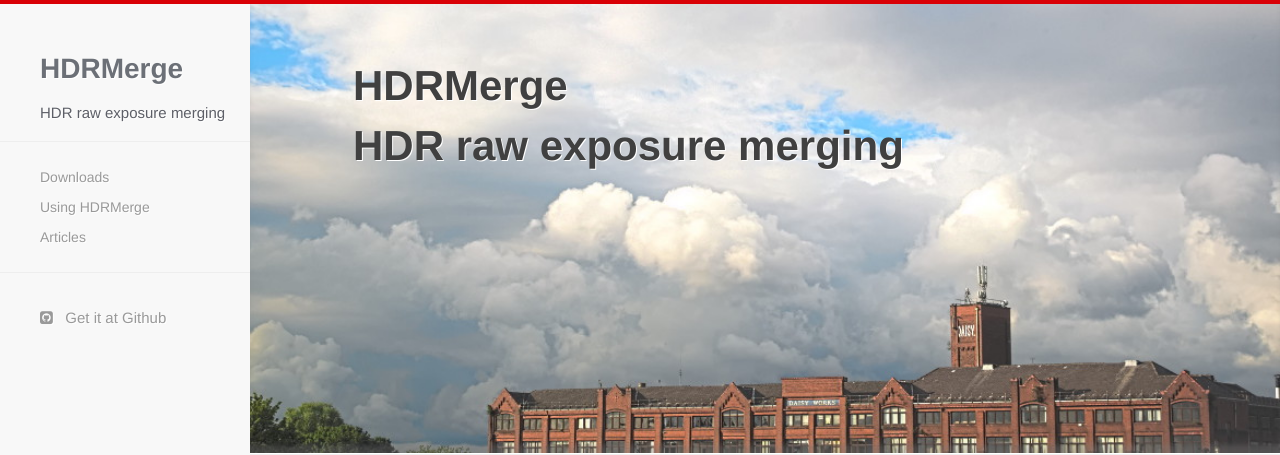
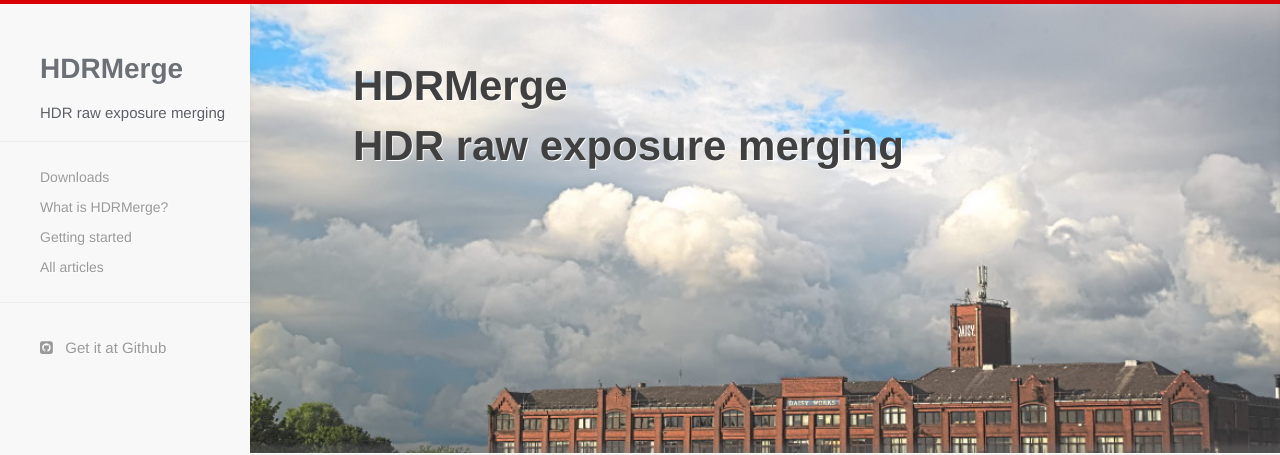
Before and after one commit to jcelaya/hdrmerge, a Jekyll site: the page built from index.md, in a window 1280 px wide. Shown: the top 455 px of the page. Built offline with Jekyll 4.4.1, drawn with Linux system fonts in a browser that asks for light colours; nearby versions of some CDN libraries; Markdown is read by kramdown in place of the engine named in the settings.

Commit message:
Doc: Add another link to navbar and another image.

```diff
--- a/_includes/navbars.html
+++ b/_includes/navbars.html
@@ -13,8 +13,9 @@
         <div class="navbar-collapse collapse">
             <ul class="nav navbar-nav">
                 <li><a href="{{ site.github }}/releases/latest">Downloads</a></li>
-                <li><a href="{% post_url 2014-05-24-using-hdrmerge%}">Using HDRMerge</a></li>
-                <li><a href="{{ site.baseurl }}/list.html">Articles</a></li>
+                <li><a href="{{ site.baseurl }}{% post_url 2014-05-24-what-is-hdrmerge%}">What is HDRMerge?</a></li>
+                <li><a href="{{ site.baseurl }}{% post_url 2014-05-24-using-hdrmerge%}">Getting started</a></li>
+                <li><a href="{{ site.baseurl }}/list.html">All articles</a></li>
             </ul>
         </div>
     </div>
@@ -27,8 +28,9 @@
         </li>
         <hr />
         <li><a href="{{ site.github }}/releases/latest">Downloads</a></li>
-        <li><a href="{{ site.baseurl }}{% post_url 2014-05-24-using-hdrmerge%}">Using HDRMerge</a></li>
-        <li><a href="{{ site.baseurl }}/list.html">Articles</a></li>
+        <li><a href="{{ site.baseurl }}{% post_url 2014-05-24-what-is-hdrmerge%}">What is HDRMerge?</a></li>
+        <li><a href="{{ site.baseurl }}{% post_url 2014-05-24-using-hdrmerge%}">Getting started</a></li>
+        <li><a href="{{ site.baseurl }}/list.html">All articles</a></li>
         <hr />
         <div id="social-wrapper">
             <li> <a href="{{ site.github }}"><i class="fa fa-github-square"></i> &nbsp; Get it at Github</a> </li>
```
Also changed, not shown: _posts/2014-05-24-building-hdrmerge.md (+0 -1 lines), images/what-is-hdrmerge.jpg (added).
